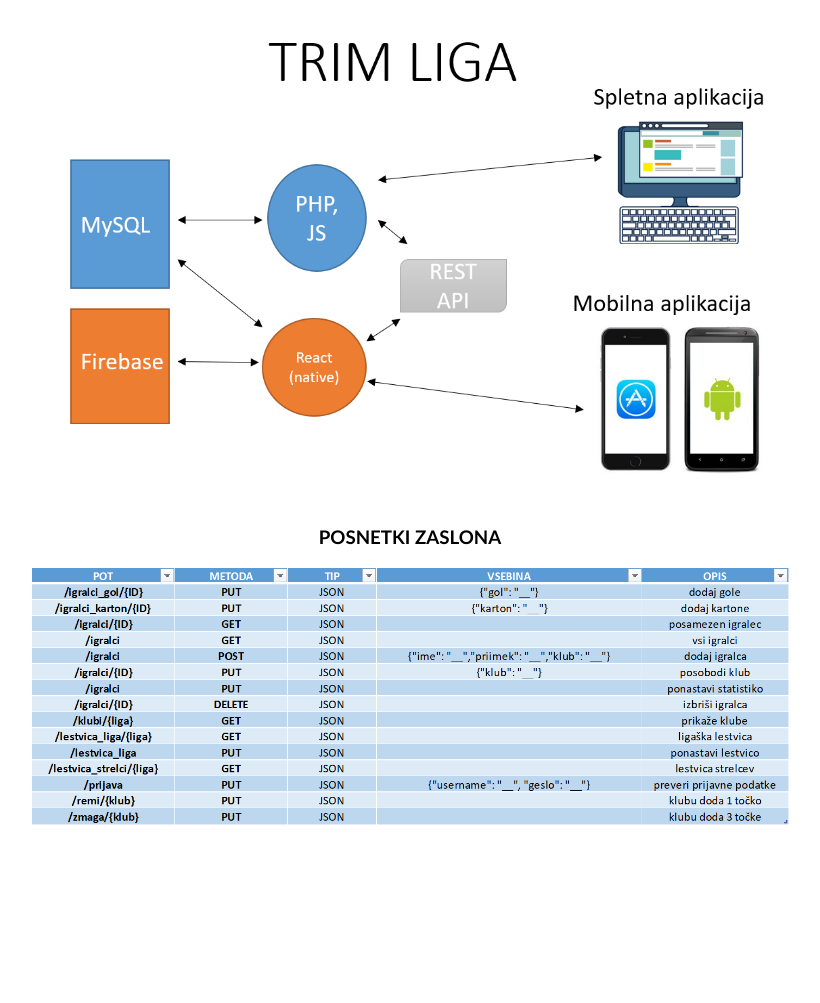
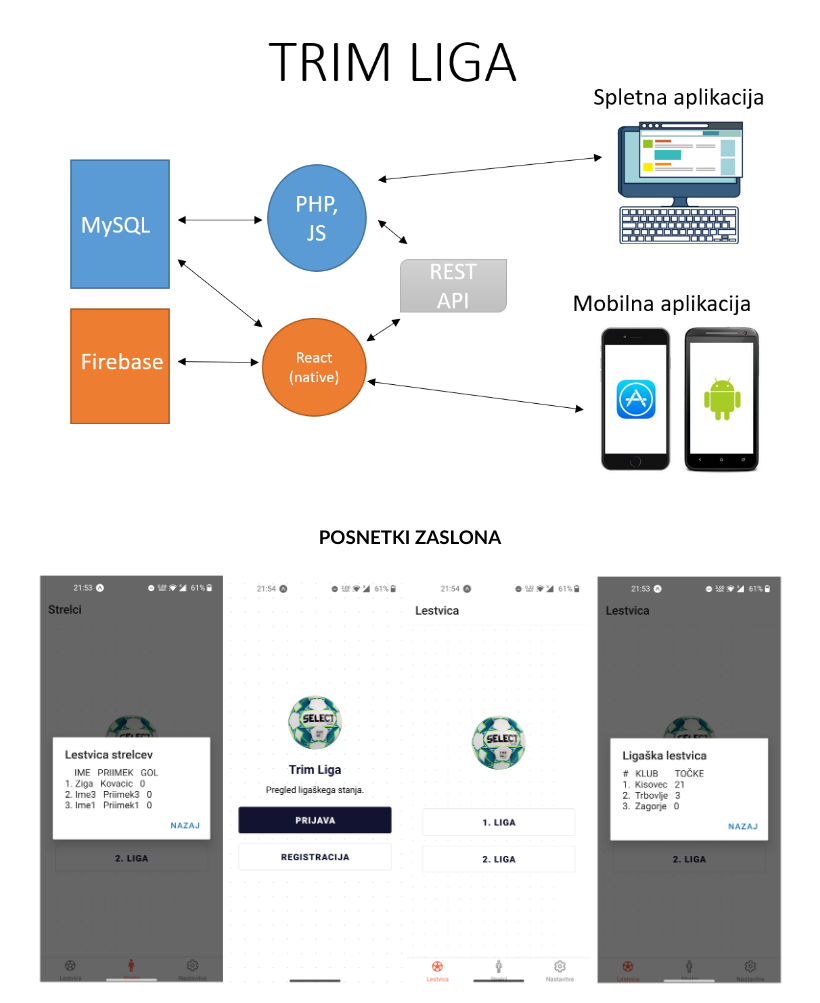
Before and after one commit to UrhSmrkolj/Trim-liga-spletna-aplikacija, a PHP site: page / in a window 1280 px wide. Shown: the part 827-1830 px from the top of the page, without its empty margins (230-1050 px from the left). Before the commit the page ends 1652 px from the top, so only its background shows below. Run offline with PHP 8.4, Linux system fonts and the light colour scheme.

Commit message:
posnetki zaslona

```diff
--- a/index.php
+++ b/index.php
@@ -25,7 +25,7 @@
 			</div>
 			<h3>POSNETKI ZASLONA</h3>
 			<div class="apidiv">
-			<img class="api" src="slike/API.png"/>
+			<img class="api" src="slike/posnetkiZaslona.png"/>
 			</div>
 		</div>
 	</body>
```
Also changed, not shown: Slike/posnetkiZaslona.png (added).
